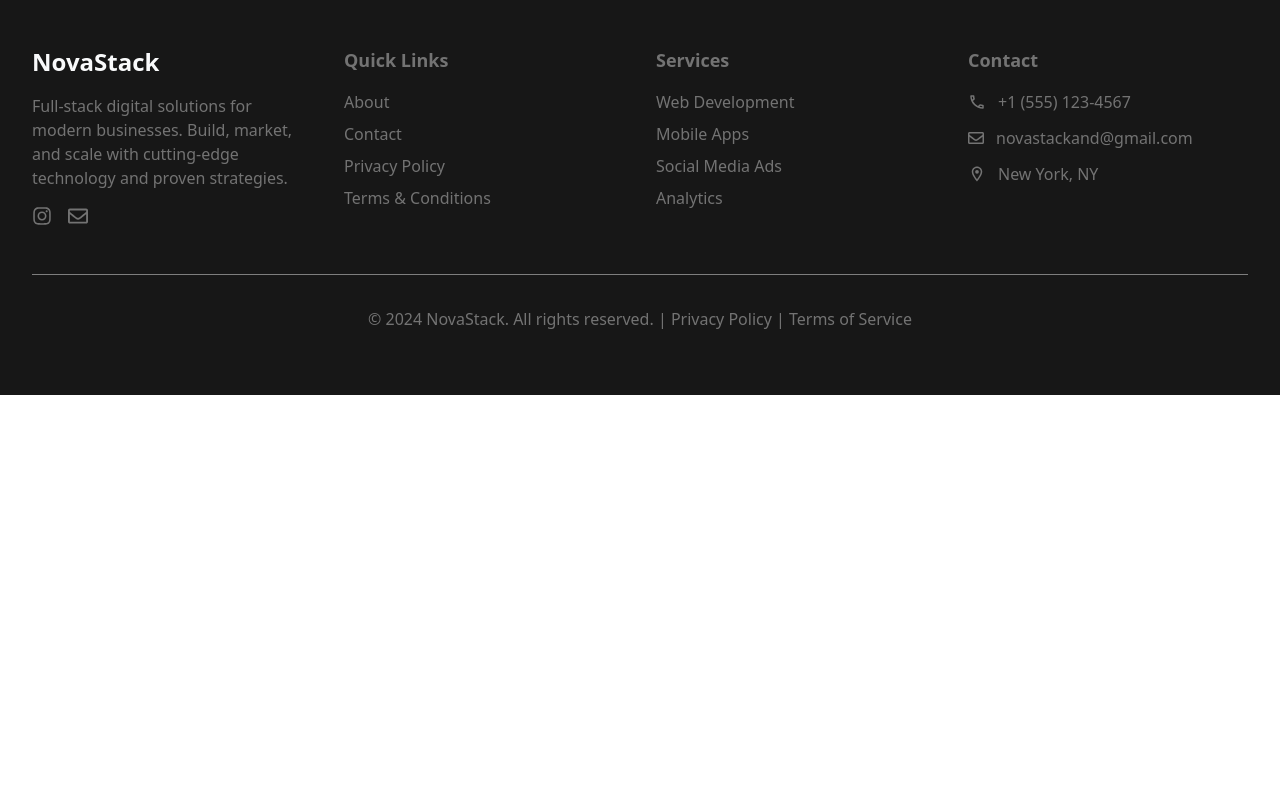
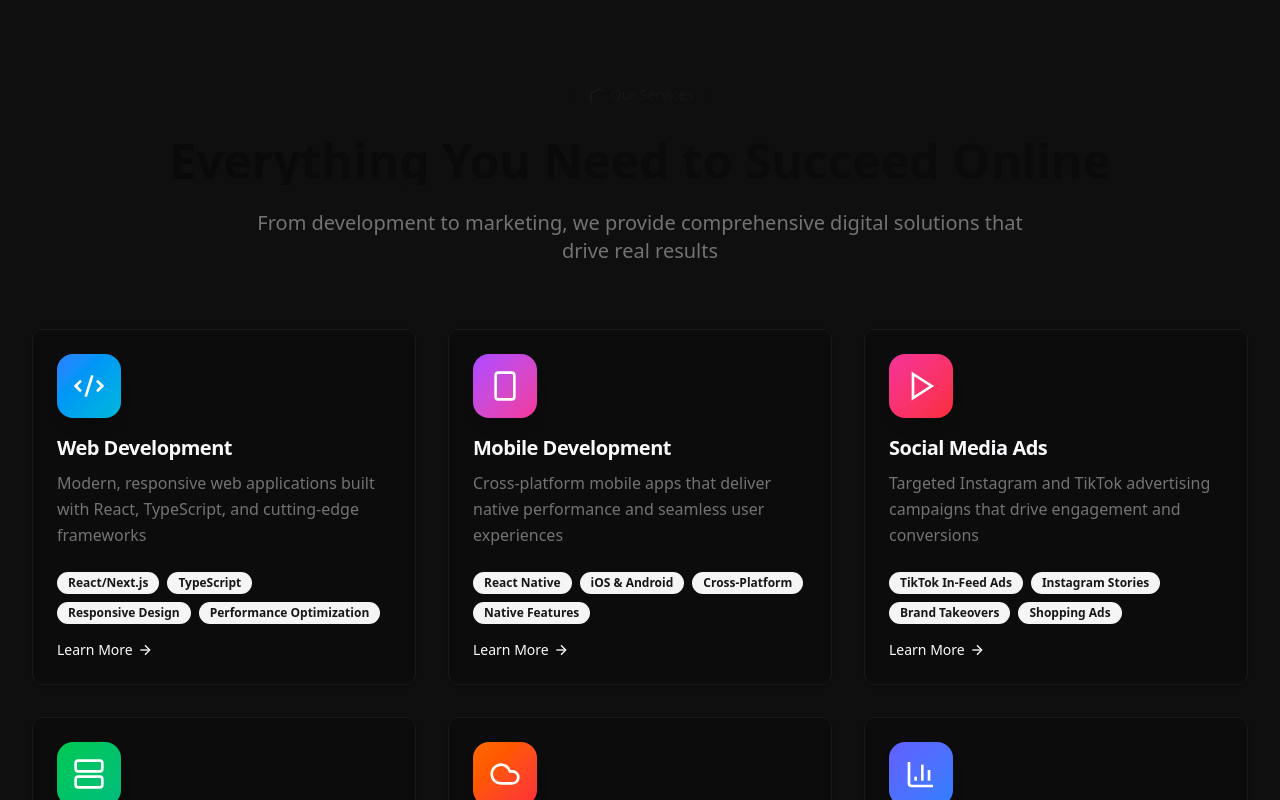
Before and after one commit to mahbubnoyon506/novastack, a Next.js app: page / in a window 1280 px wide. Shown: the part 900-1700 px from the top of the page. Before the commit the page ends 1295 px from the top, so only its background shows below. Built offline with nearby package versions, Linux system fonts and the light colour scheme.

Commit message:
Services section created

```diff
--- /dev/null
+++ b/app/components/Services.tsx
@@ -0,0 +1,252 @@
+export default function Services() {
+  return (
+    <section className="py-24 bg-[#0F0F0F]">
+      <div className="container mx-auto px-4 sm:px-6 lg:px-8">
+        {/* Header */}
+        <div className="text-center mb-16">
+          <div className="inline-flex items-center px-4 py-2 rounded-full bg-primary/10 text-primary text-sm font-medium mb-6">
+            <svg
+              xmlns="http://www.w3.org/2000/svg"
+              width="24"
+              height="24"
+              fill="none"
+              stroke="currentColor"
+              strokeWidth="2"
+              strokeLinecap="round"
+              strokeLinejoin="round"
+              className="lucide lucide-shield w-4 h-4 mr-2"
+            >
+              <path d="M20 13c0 5-3.5 7.5-7.66 8.95a1 1 0 0 1-.67-.01C7.5 20.5 4 18 4 13V6a1 1 0 0 1 1-1c2 0 4.5-1.2 6.24-2.72a1.17 1.17 0 0 1 1.52 0C14.51 3.81 17 5 19 5a1 1 0 0 1 1 1z" />
+            </svg>
+            Our Services
+          </div>
+
+          <h2 className="text-4xl md:text-5xl font-bold mb-6 bg-linear-to-r from-foreground to-foreground/70 bg-clip-text text-transparent">
+            Everything You Need to Succeed Online
+          </h2>
+
+          <p className="text-xl text-muted-foreground max-w-3xl mx-auto">
+            From development to marketing, we provide comprehensive digital
+            solutions that drive real results
+          </p>
+        </div>
+
+        {/* Grid */}
+        <div className="grid md:grid-cols-2 lg:grid-cols-3 gap-8">
+          {/* CARD 1 */}
+          <ServiceCard
+            delay="0ms"
+            title="Web Development"
+            desc="Modern, responsive web applications built with React, TypeScript, and cutting-edge frameworks"
+            icon={
+              <svg
+                className="w-8 h-8 text-white"
+                fill="none"
+                stroke="currentColor"
+                strokeWidth="2"
+                viewBox="0 0 24 24"
+              >
+                <path d="m18 16 4-4-4-4" />
+                <path d="m6 8-4 4 4 4" />
+                <path d="m14.5 4-5 16" />
+              </svg>
+            }
+            gradient="from-blue-500 to-cyan-500"
+            tags={[
+              "React/Next.js",
+              "TypeScript",
+              "Responsive Design",
+              "Performance Optimization",
+            ]}
+          />
+
+          {/* CARD 2 */}
+          <ServiceCard
+            delay="100ms"
+            title="Mobile Development"
+            desc="Cross-platform mobile apps that deliver native performance and seamless user experiences"
+            icon={
+              <svg
+                className="w-8 h-8 text-white"
+                fill="none"
+                stroke="currentColor"
+                strokeWidth="2"
+                viewBox="0 0 24 24"
+              >
+                <rect width="14" height="20" x="5" y="2" rx="2" />
+                <path d="M12 18h.01" />
+              </svg>
+            }
+            gradient="from-purple-500 to-pink-500"
+            tags={[
+              "React Native",
+              "iOS & Android",
+              "Cross-Platform",
+              "Native Features",
+            ]}
+          />
+
+          {/* CARD 3 */}
+          <ServiceCard
+            delay="200ms"
+            title="Social Media Ads"
+            desc="Targeted Instagram and TikTok advertising campaigns that drive engagement and conversions"
+            icon={
+              <svg
+                className="w-8 h-8 text-white"
+                stroke="currentColor"
+                strokeWidth="2"
+                viewBox="0 0 24 24"
+                fill="none"
+              >
+                <polygon points="6 3 20 12 6 21 6 3" />
+              </svg>
+            }
+            gradient="from-pink-500 to-red-500"
+            tags={[
+              "TikTok In-Feed Ads",
+              "Instagram Stories",
+              "Brand Takeovers",
+              "Shopping Ads",
+            ]}
+          />
+
+          {/* CARD 4 */}
+          <ServiceCard
+            delay="300ms"
+            title="Backend Development"
+            desc="Scalable server-side solutions with robust APIs, databases, and microservices architecture"
+            icon={
+              <svg
+                className="w-8 h-8 text-white"
+                strokeWidth="2"
+                fill="none"
+                viewBox="0 0 24 24"
+                stroke="currentColor"
+              >
+                <rect width="20" height="8" x="2" y="2" rx="2" />
+                <rect width="20" height="8" x="2" y="14" rx="2" />
+                <line x1="6" y1="6" x2="6.01" y2="6" />
+                <line x1="6" y1="18" x2="6.01" y2="18" />
+              </svg>
+            }
+            gradient="from-green-500 to-emerald-500"
+            tags={[
+              "Node.js/Python",
+              "Database Design",
+              "REST/GraphQL APIs",
+              "Microservices",
+            ]}
+          />
+
+          {/* CARD 5 */}
+          <ServiceCard
+            delay="400ms"
+            title="Cloud Solutions"
+            desc="Deploy and scale applications with modern cloud infrastructure and DevOps practices"
+            icon={
+              <svg
+                className="w-8 h-8 text-white"
+                fill="none"
+                viewBox="0 0 24 24"
+                strokeWidth="2"
+                stroke="currentColor"
+              >
+                <path d="M17.5 19H9a7 7 0 1 1 6.71-9h1.79a4.5 4.5 0 1 1 0 9Z" />
+              </svg>
+            }
+            gradient="from-orange-500 to-red-500"
+            tags={[
+              "AWS/Azure",
+              "Docker/Kubernetes",
+              "CI/CD Pipelines",
+              "Auto Scaling",
+            ]}
+          />
+
+          {/* CARD 6 */}
+          <ServiceCard
+            delay="500ms"
+            title="Digital Analytics"
+            desc="Data-driven insights and performance optimization across all digital touchpoints"
+            icon={
+              <svg
+                className="w-8 h-8 text-white"
+                fill="none"
+                strokeWidth="2"
+                stroke="currentColor"
+                viewBox="0 0 24 24"
+              >
+                <path d="M3 3v16a2 2 0 0 0 2 2h16" />
+                <path d="M18 17V9" />
+                <path d="M13 17V5" />
+                <path d="M8 17v-3" />
+              </svg>
+            }
+            gradient="from-indigo-500 to-blue-500"
+            tags={[
+              "User Analytics",
+              "Performance Monitoring",
+              "Conversion Tracking",
+              "Custom Dashboards",
+            ]}
+          />
+        </div>
+      </div>
+    </section>
+  );
+}
+
+function ServiceCard({ title, desc, icon, gradient, delay, tags }: any) {
+  return (
+    <div
+      className="rounded-lg border bg-[#0C0C0C] shadow-sm group hover:shadow-xl transition-all duration-500 border-[#191919] backdrop-blur-sm animate-fade-in-up cursor-pointer"
+      style={{ animationDelay: delay }}
+    >
+      <div className="flex flex-col p-6 space-y-4">
+        <div
+          className={`w-16 h-16 rounded-2xl bg-linear-to-br ${gradient} flex items-center justify-center shadow-lg group-hover:scale-110 transition-transform duration-300`}
+        >
+          {icon}
+        </div>
+
+        <div>
+          <h3 className="font-semibold tracking-tight text-xl mb-2 text-gray-50 transition-colors">
+            {title}
+          </h3>
+          <p className="text-muted-foreground text-base leading-relaxed">
+            {desc}
+          </p>
+        </div>
+      </div>
+
+      <div className="p-6 pt-0">
+        <div className="flex flex-wrap gap-2 mb-4">
+          {tags.map((tag: string, i: number) => (
+            <span
+              key={i}
+              className="inline-flex items-center rounded-full border px-2.5 py-0.5 font-semibold border-transparent bg-secondary text-secondary-foreground text-xs hover:bg-primary/10 transition-colors"
+            >
+              {tag}
+            </span>
+          ))}
+        </div>
+
+        <div className="flex items-center text-gray-50 text-sm font-medium">
+          Learn More
+          <svg
+            xmlns="http://www.w3.org/2000/svg"
+            className="ml-1 h-4 w-4 group-hover:translate-x-1 transition-transform"
+            fill="none"
+            stroke="currentColor"
+            strokeWidth="2"
+            viewBox="0 0 24 24"
+          >
+            <path d="M5 12h14"></path>
+            <path d="m12 5 7 7-7 7"></path>
+          </svg>
+        </div>
+      </div>
+    </div>
+  );
+}
--- a/app/page.tsx
+++ b/app/page.tsx
@@ -1,10 +1,12 @@
 import { Button } from "@/components/ui/button";
 import Hero from "./components/Hero";
+import Services from "./components/Services";
 
 export default function Home() {
   return (
     <>
       <Hero />
+      <Services />
     </>
   );
 }
```
